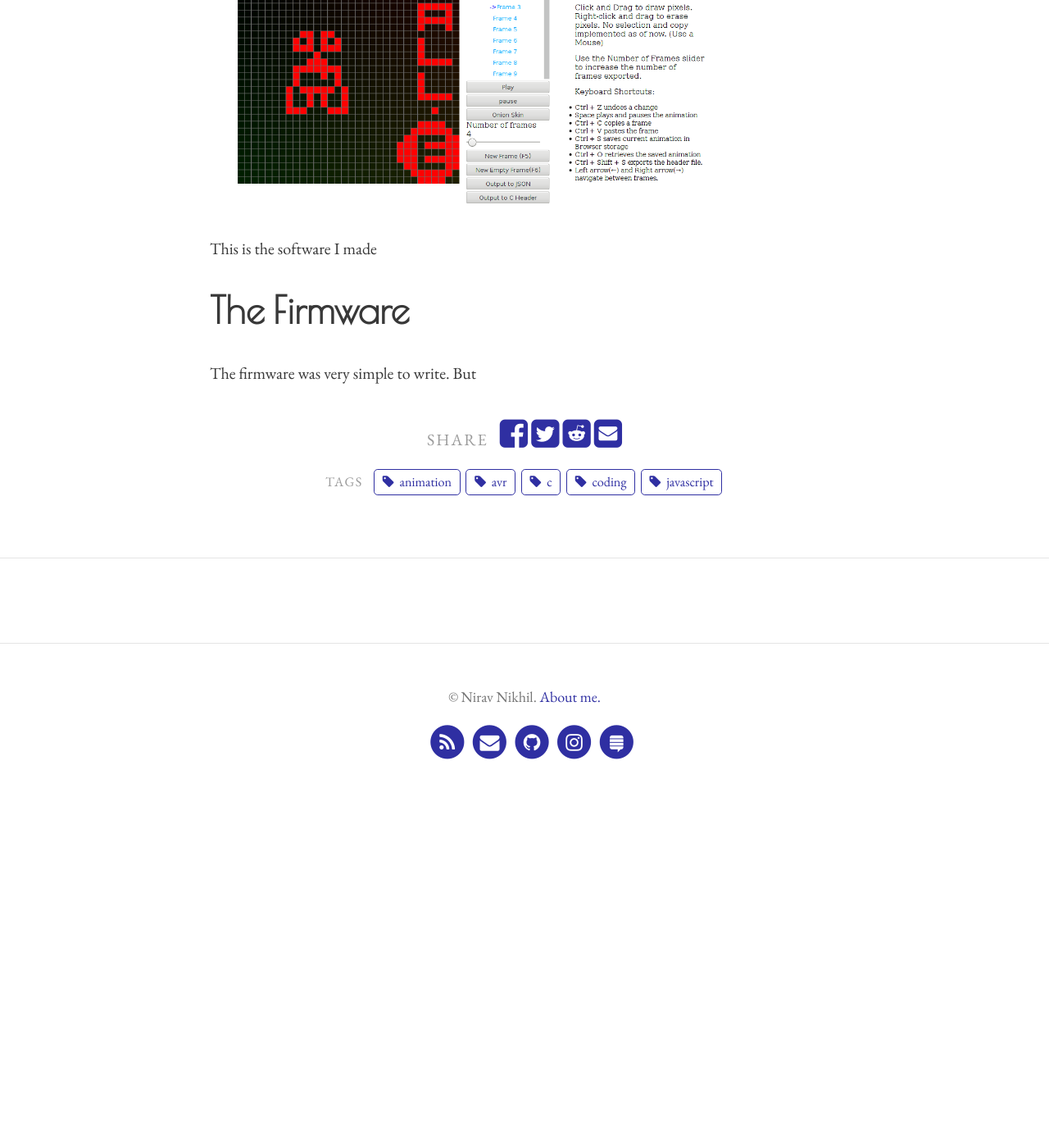
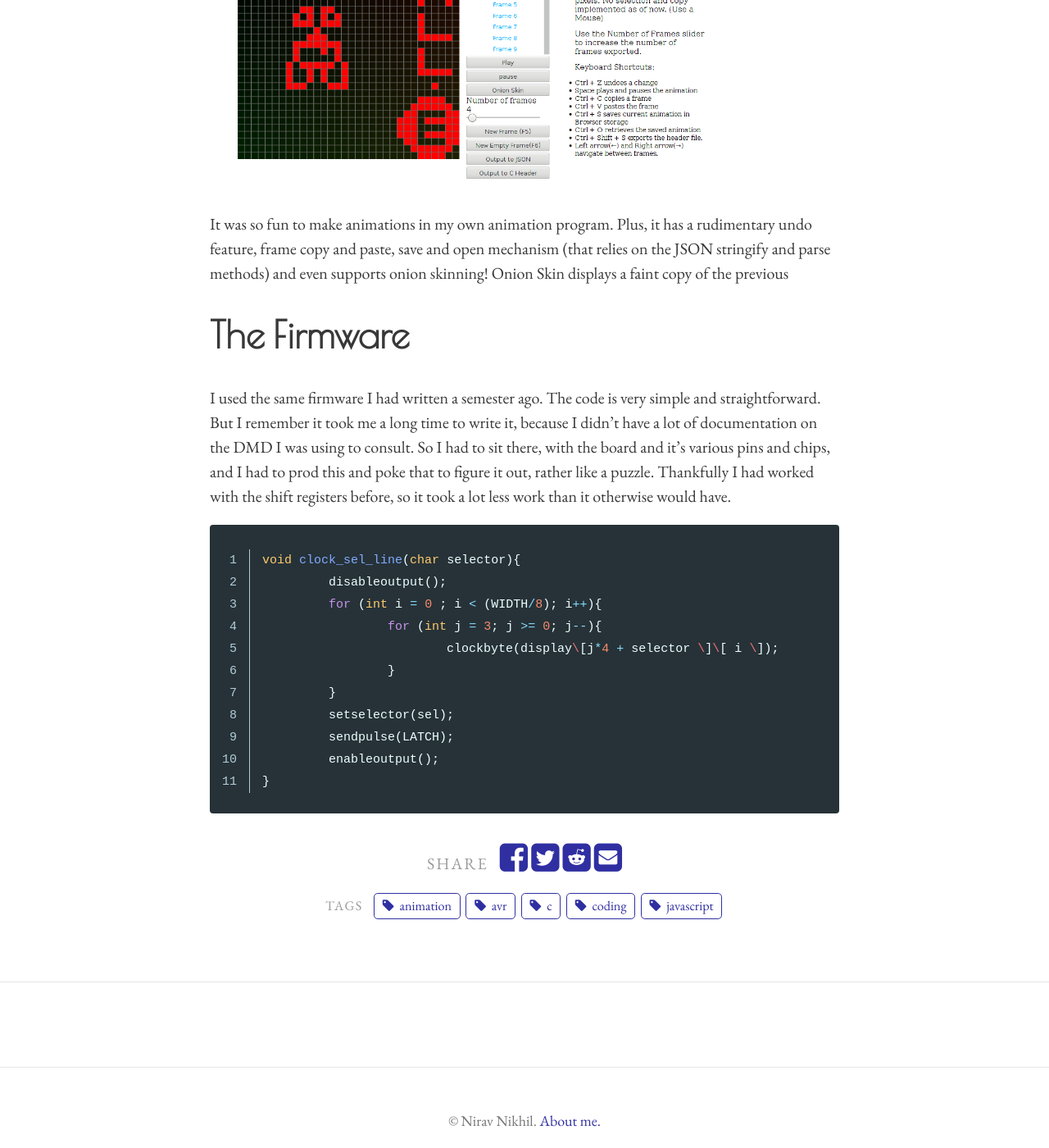
Before and after one commit to niravcodes/niravcodes.github.io, a Jekyll site: the page built from _posts/2019-06-12-animating-led-dot-matrix-displays-with-avr.md, in a window 1280 px wide and 1400 px high, scrolled down 3240 px. Shown: the whole window at 82% size. Built offline with Jekyll 4.4.1, drawn with Linux system fonts in a browser that asks for light colours; comment, search, counter and statistics services are not loaded; before the commit the page ends 4238 px from its top, so only the background shows below that; some of the changed text lies outside the part shown.

Commit message:
Update from Forestry.io nirav Nikhil updated _posts/2019-06-12-animating-led-dot-matrix-displays-with-avr.md

```diff
--- a/_posts/2019-06-12-animating-led-dot-matrix-displays-with-avr.md
+++ b/_posts/2019-06-12-animating-led-dot-matrix-displays-with-avr.md
@@ -54,8 +54,23 @@ For various reasons, I had to write the animation software myself. The last time
 This time, I took a whole day to make the program. It is still bad code, and is very inefficient in all respects. But because it is a means to an end, I allowed myself to take shortcuts. The result is the screenshot below.
 ![](https://nirav.com.np/assets/img/Screenshot-2019-6-15 Animator-inator.png)
 
-This is the software I made
+It was so fun to make animations in my own animation program. Plus, it has a rudimentary undo feature, frame copy and paste, save and open mechanism (that relies on the JSON stringify and parse methods) and even supports onion skinning! Onion Skin displays a faint copy of the previous
 
 # The Firmware
 
-The firmware was very simple to write. But
+I used the same firmware I had written a semester ago. The code is very simple and straightforward. But I remember it took me a long time to write it, because I didn't have a lot of documentation on the DMD I was using to consult. So I had to sit there, with the board and it's various pins and chips, and I had to prod this and poke that to figure it out, rather like a puzzle. Thankfully I had worked with the shift registers before, so it took a lot less work than it otherwise would have.
+
+
+{% highlight c linenos %}
+void clock_sel_line(char selector){
+         disableoutput();
+         for (int i = 0 ; i < (WIDTH/8); i++){
+                 for (int j = 3; j >= 0; j--){
+                         clockbyte(display\[j*4 + selector \]\[ i \]);
+                 }
+         }
+         setselector(sel);
+         sendpulse(LATCH);
+         enableoutput();
+}
+{% endhighlight %}
```
Also changed, not shown: other parts of _posts/2019-06-12-animating-led-dot-matrix-displays-with-avr.md (+1 -1 lines).
